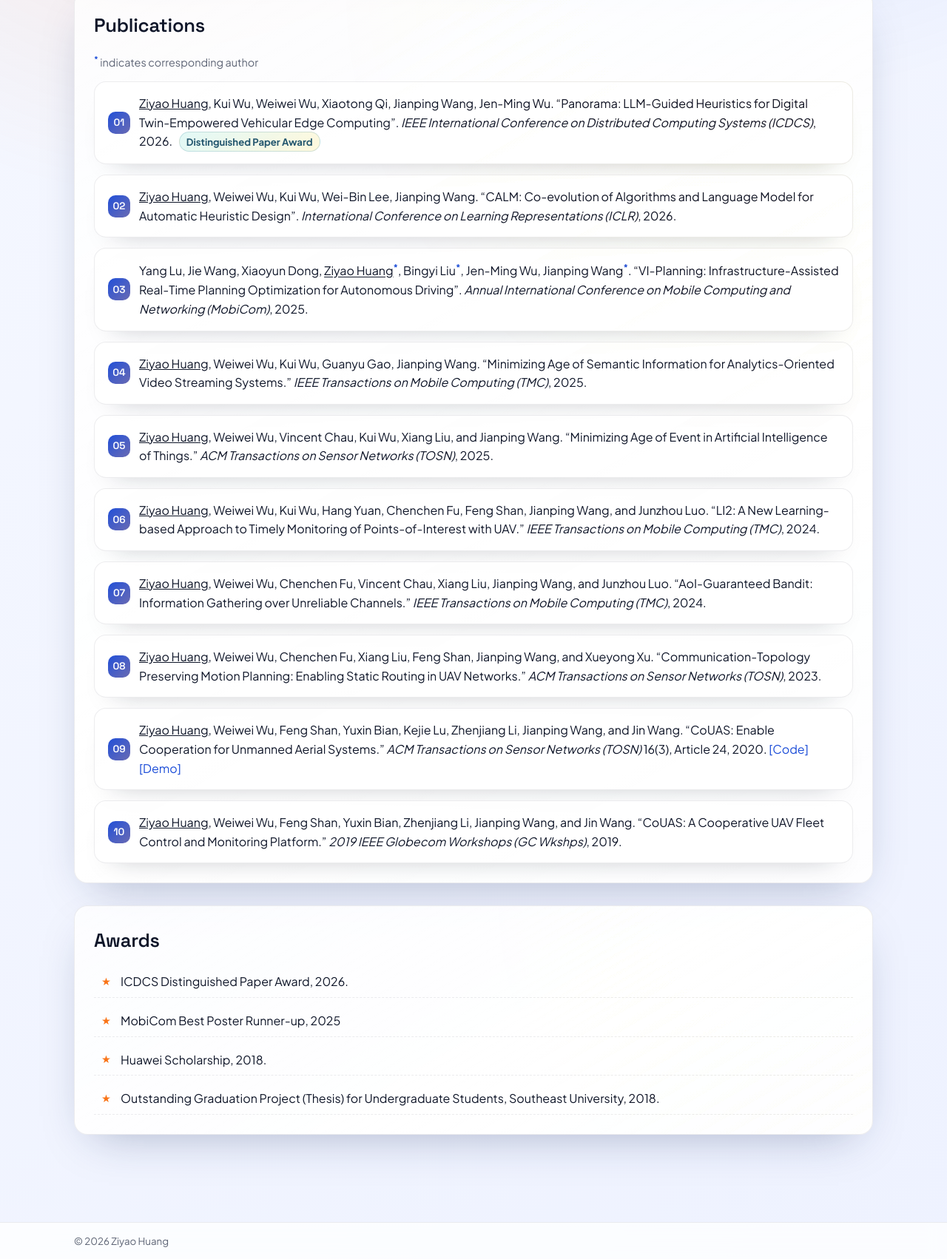
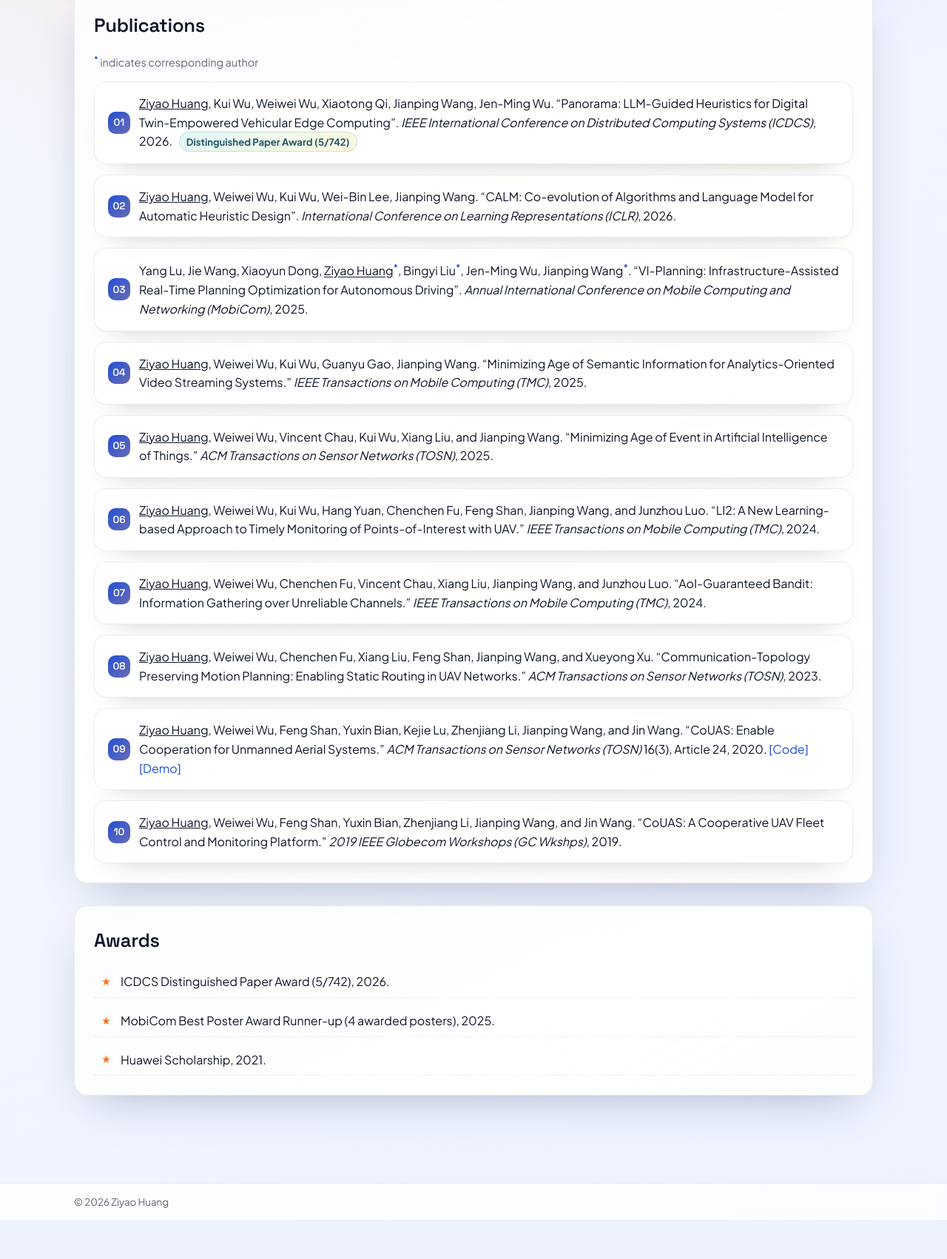
Before and after one commit to whxru/ziyao, a plain HTML site: page index.html in a window 1280 px wide. Shown: the part 902-2604 px from the top of the page at 74% size. After the commit the page ends 2551 px from the top, so only its background shows below. Drawn offline with Linux system fonts and the light colour scheme.

Commit message:
Update portrait and awards from faculty CV

```diff
--- a/index.html
+++ b/index.html
@@ -34,7 +34,7 @@
       </div>
       <div class="profile-body">
         <figure class="avatar">
-          <img src="photo.jpg" alt="Portrait of Ziyao Huang" />
+          <img src="photo.png" alt="Portrait of Ziyao Huang" width="1122" height="1402" />
         </figure>
         <div class="profile-meta">
           <h3 class="name">Ziyao&nbsp;Huang <span class="name-alt">(黄子尧)</span></h3>
@@ -79,7 +79,7 @@
       <p class="pub-note"><sup class="corresp">*</sup> indicates corresponding author</p>
       <ol class="pub-list">
         <li><em>Ziyao Huang</em>, Kui Wu, Weiwei Wu, Xiaotong Qi, Jianping Wang, Jen-Ming Wu. “Panorama: LLM-Guided Heuristics for Digital Twin-Empowered Vehicular Edge Computing”. <i>IEEE International Conference on Distributed Computing Systems
-(ICDCS)</i>, 2026. <span class="paper-award">Distinguished Paper Award</span></li>
+(ICDCS)</i>, 2026. <span class="paper-award">Distinguished Paper Award (5/742)</span></li>
         <li><em>Ziyao Huang</em>, Weiwei Wu, Kui Wu, Wei-Bin Lee, Jianping Wang. “CALM: Co-evolution of Algorithms and Language Model for Automatic Heuristic Design”. <i>International Conference on Learning Representations (ICLR)</i>, 2026.</li>
         <li>Yang Lu, Jie Wang, Xiaoyun Dong, <em>Ziyao Huang</em><sup class="corresp">*</sup>, Bingyi Liu<sup class="corresp">*</sup>, Jen-Ming Wu, Jianping Wang<sup class="corresp">*</sup>. “VI-Planning: Infrastructure-Assisted Real-Time Planning Optimization for Autonomous Driving”. <i>Annual International Conference on Mobile Computing and Networking (MobiCom)</i>, 2025.</li>
         <li><em>Ziyao Huang</em>, Weiwei Wu, Kui Wu, Guanyu Gao, Jianping Wang. “Minimizing Age of Semantic Information for Analytics-Oriented Video Streaming Systems.” <i>IEEE Transactions on Mobile Computing (TMC)</i>, 2025.</li>
@@ -96,10 +96,9 @@
     <section id="awards" class="card" aria-labelledby="awards-title">
       <h2 id="awards-title" class="section-title">Awards</h2>
       <ul class="award-list">
-        <li>ICDCS Distinguished Paper Award, 2026.</li>
-        <li>MobiCom Best Poster Runner-up, 2025</li>
-        <li>Huawei Scholarship, 2018.</li>
-        <li>Outstanding Graduation Project (Thesis) for Undergraduate Students, Southeast University, 2018.</li>
+        <li>ICDCS Distinguished Paper Award (5/742), 2026.</li>
+        <li>MobiCom Best Poster Award Runner-up (4 awarded posters), 2025.</li>
+        <li>Huawei Scholarship, 2021.</li>
       </ul>
     </section>
   </main>
--- a/style.css
+++ b/style.css
@@ -218,7 +218,7 @@ section { scroll-margin-top: 92px; }
 .avatar img {
   position: relative;
   width: 100%;
-  aspect-ratio: 1;
+  aspect-ratio: 4 / 5;
   border-radius: 22px;
   object-fit: cover;
   box-shadow: var(--shadow);
```
Also changed, not shown: 1 other file.
